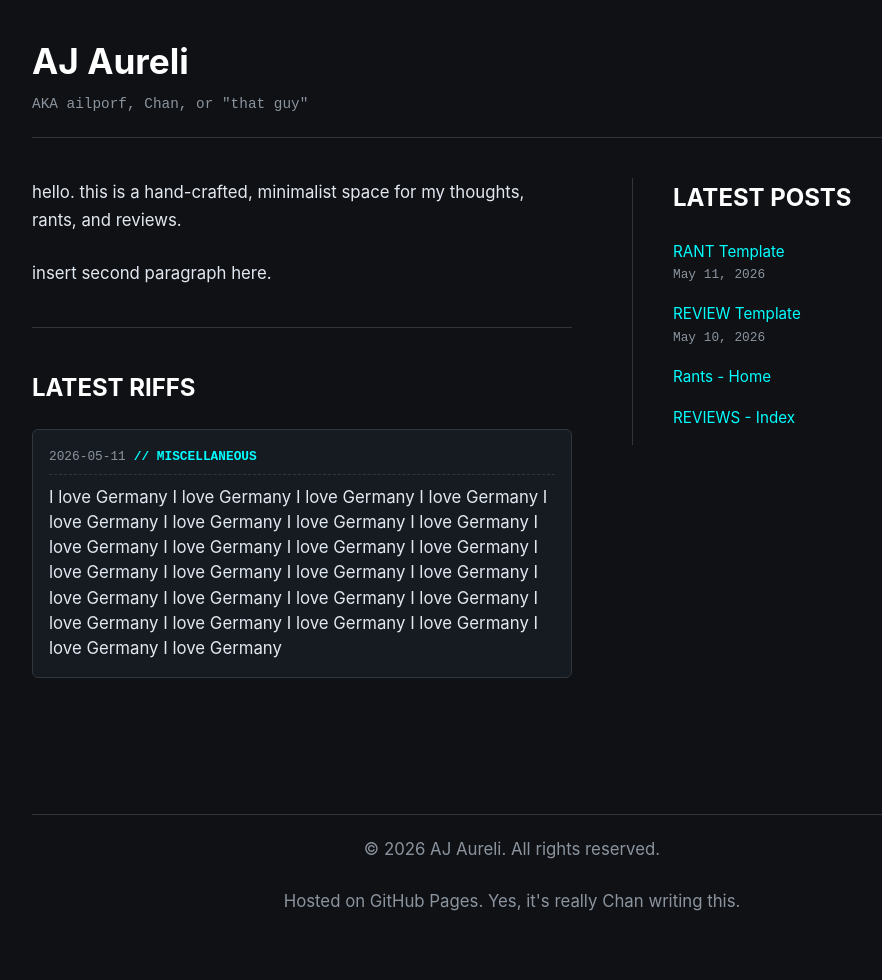
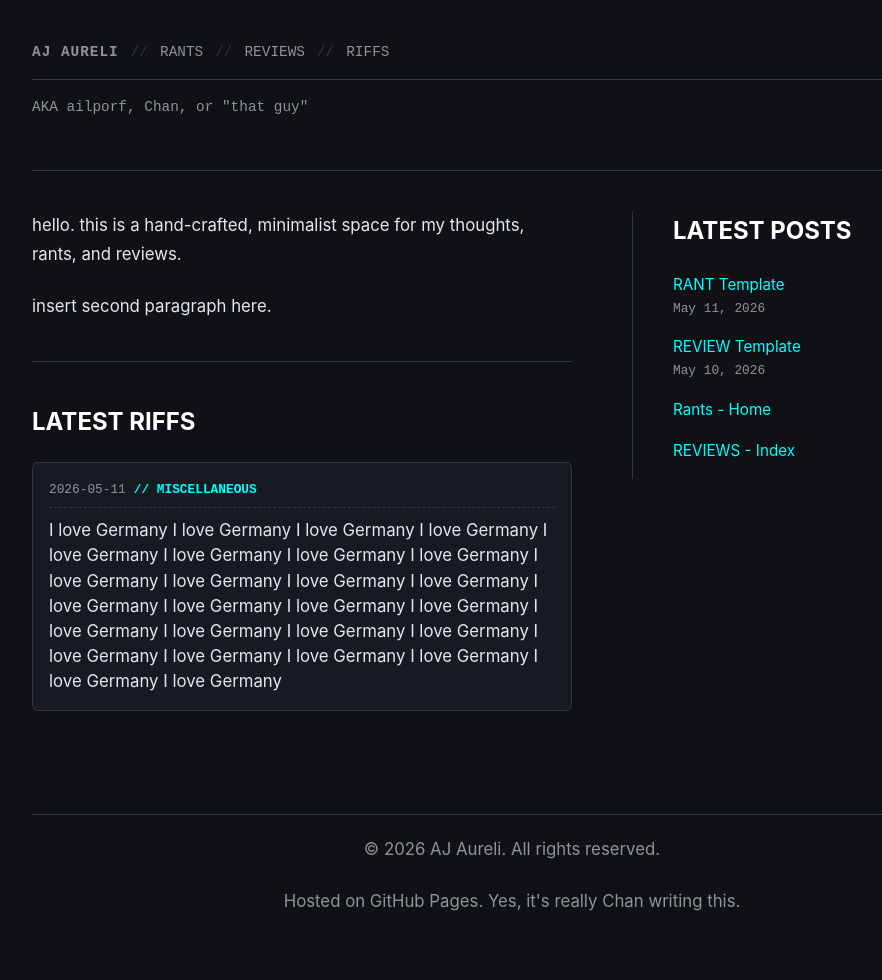
Before and after one commit to ailporf/ailporf.github.io, a Jekyll site: the page built from index.html, in a window 1280 px wide. Shown: the whole page, without its empty margins (128-1010 px from the left). Built offline with Jekyll 4.4.1, drawn with Linux system fonts in a browser that asks for light colours.

Commit message:
Added nav

```diff
--- /dev/null
+++ b/_includes/nav.html
@@ -0,0 +1,11 @@
+<nav class="global-nav">
+    <a href="/" class="nav-logo">AJ Aureli</a>
+    <span class="nav-separator">//</span>
+    <div class="nav-links">
+        <a href="/rants/">RANTS</a>
+        <span class="nav-separator">//</span>
+        <a href="/reviews/">REVIEWS</a>
+        <span class="nav-separator">//</span>
+        <a href="/riffs/">RIFFS</a>
+    </div>
+</nav>
--- a/_layouts/rant.html
+++ b/_layouts/rant.html
@@ -9,7 +9,7 @@
 <body>
     <div class="container">
         <header>
-            <p><a href="/">← Back to Index</a></p>
+            {% include nav.html %}
             <h1>{{ page.title }}</h1>
             <div class="meta-date">PUBLISHED: {{ page.date | date: "%Y-%m-%d" }}</div>
         </header>
--- a/_layouts/review.html
+++ b/_layouts/review.html
@@ -9,7 +9,7 @@
 <body>
     <div class="container">
         <header>
-            <p><a href="/">← Back to Index</a></p>
+            {% include nav.html %}
             <h1>{{ page.title }}</h1>
             <div class="meta-date">PUBLISHED: {{ page.date | date: "%Y-%m-%d" }}</div>
         </header>
--- a/_layouts/sub-index.html
+++ b/_layouts/sub-index.html
@@ -9,7 +9,7 @@
 <body>
     <div class="container">
         <header>
-            <p><a href="/">← Back to Home</a></p>
+            {% include nav.html %}
             <h1>{{ page.title }}</h1>
         </header>
         <main>
--- a/index.html
+++ b/index.html
@@ -12,10 +12,9 @@
 <body>
     <div class="container">
         <header>
-            <h1>AJ Aureli</h1>
-            <div class="meta-date">AKA ailporf, Chan, or "that guy"</div>
+            {% include nav.html %}
+            <div class="meta-date" style="margin-top: -25px; margin-bottom: 30px;">AKA ailporf, Chan, or "that guy"</div>
         </header>
-
         <main>
             <div class="layout-grid">
                 <section class="column-main">
--- a/style.css
+++ b/style.css
@@ -6,6 +6,48 @@
     --card-bg: #161b22;
     --border-color: #30363d;
     --meta-text: #8b949e;
+}
+
+/* --- GLOBAL NAVIGATION --- */
+.global-nav {
+    display: flex;
+    align-items: center;
+    flex-wrap: wrap;
+    gap: 12px;
+    font-family: monospace;
+    font-size: 0.9rem;
+    border-bottom: 1px solid var(--border-color);
+    padding-bottom: 15px;
+    margin-bottom: 40px;
+}
+
+.nav-logo {
+    font-weight: bold;
+    color: #ffffff;
+    text-decoration: none;
+    text-transform: uppercase;
+    letter-spacing: 1px;
+}
+
+.nav-links {
+    display: flex;
+    align-items: center;
+    gap: 12px;
+}
+
+.global-nav a {
+    color: var(--meta-text);
+    text-decoration: none;
+    transition: color 0.15s ease;
+}
+
+.global-nav a:hover {
+    color: var(--accent-color);
+}
+
+.nav-separator {
+    color: var(--border-color);
+    user-select: none; /* Prevents users from accidentally selecting the slashes when highlighting text */
 }
 
 /* --- BASE STYLES --- */
@@ -24,6 +66,7 @@ body {
 main {
     flex: 1; /* Pushes footer to the bottom if content is short */
 }
+
 
 /* Widen the container to 960px so a two-column desktop layout feels spacious */
 .container {
```
